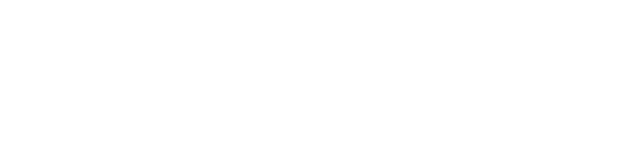
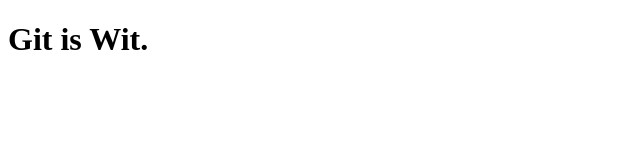
Before and after one commit to rxjs-space/gitbasics, a plain HTML site: page index.html in a window 1280 px wide. Shown: the whole page, without its empty margins (0-640 px from the left). Drawn offline with Linux system fonts and the light colour scheme.

Commit message:
Added content for index.html

```diff
--- a/index.html
+++ b/index.html
@@ -5,6 +5,6 @@
     <title>Git Basics</title>
 </head>
 <body>
-
+    <h1>Git is Wit.</h1>
 </body>
 </html>
```
